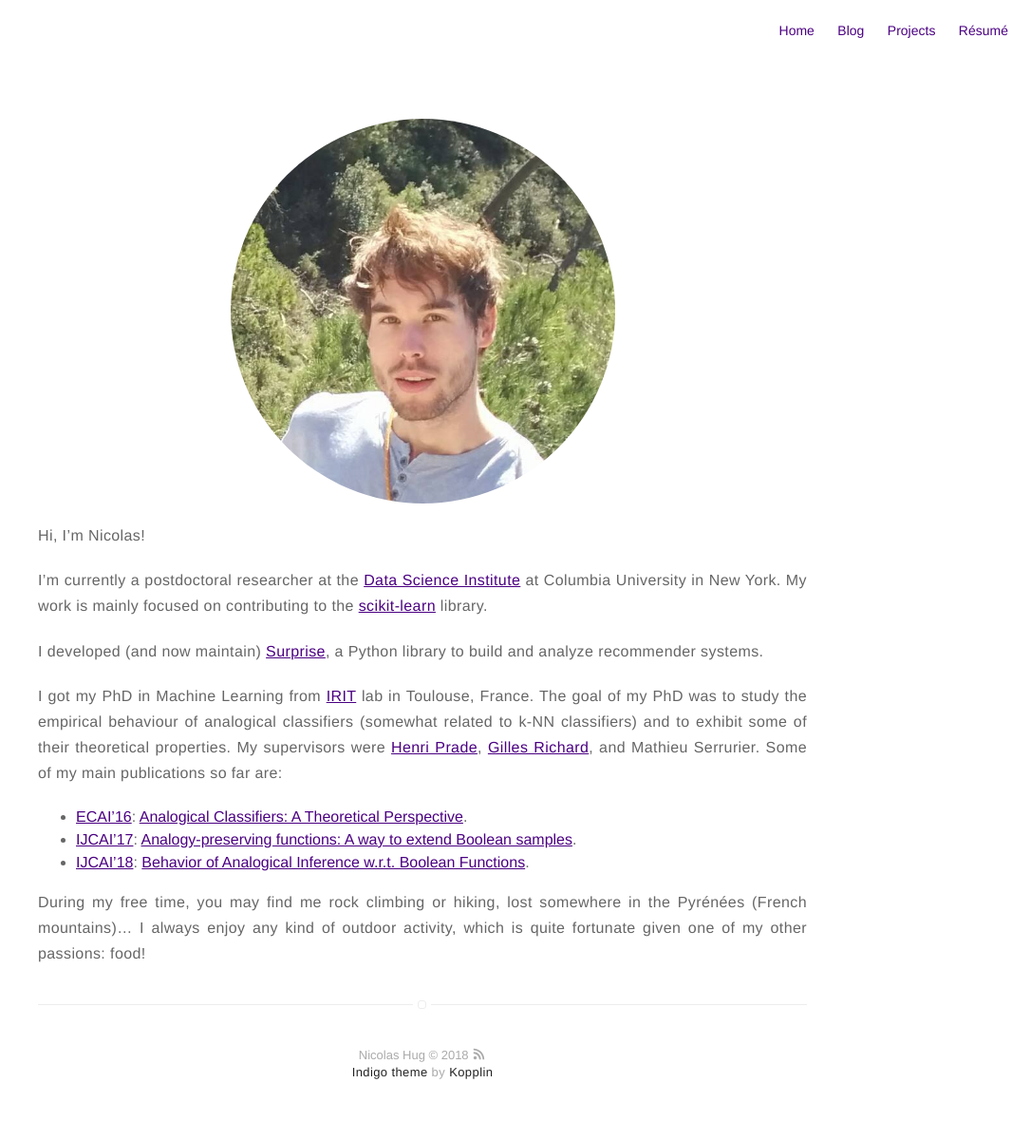
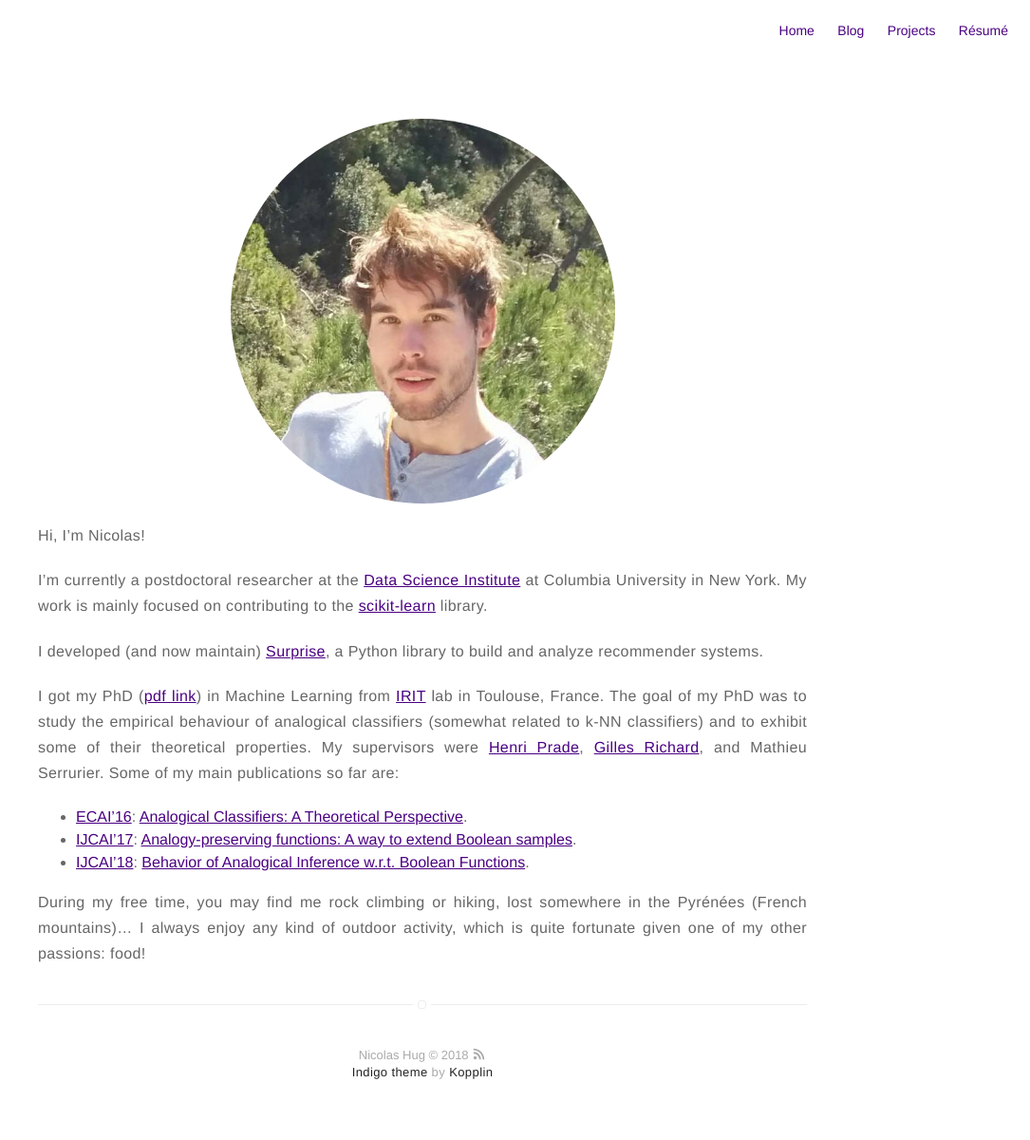
Before and after one commit to NicolasHug/nicolashug.github.io, a Jekyll site: the page built from about.md, in a window 1280 px wide. Shown: the whole page at 95% size, without its empty margins (195-1280 px from the left). Built offline with Jekyll 4.4.1, drawn with Linux system fonts in a browser that asks for light colours.

Commit message:
Added phd link

```diff
--- a/about.md
+++ b/about.md
@@ -15,11 +15,11 @@ York. My work is mainly focused on contributing to the
 I developed (and now maintain) [Surprise](http://surpriselib.com), a Python
 library to build and analyze recommender systems.
 
-I got my PhD in Machine Learning from <a
-href="https://www.irit.fr/?lang=en">IRIT</a> lab in Toulouse, France.  The goal
-of my PhD was to study the empirical behaviour of analogical classifiers
-(somewhat related to k-NN classifiers) and to exhibit some of their theoretical
-properties. My supervisors were [Henri
+I got my PhD ([pdf link](http://nicolas-hug.com/assets/phd.pdf)) in Machine
+Learning from <a href="https://www.irit.fr/?lang=en">IRIT</a> lab in Toulouse,
+France.  The goal of my PhD was to study the empirical behaviour of analogical
+classifiers (somewhat related to k-NN classifiers) and to exhibit some of their
+theoretical properties. My supervisors were [Henri
 Prade](https://www.irit.fr/~Henri.Prade/), [Gilles
 Richard](https://www.irit.fr/~Gilles.Richard/), and Mathieu Serrurier. Some of
 my main publications so far are:
```
Also changed, not shown: 1 other file.
